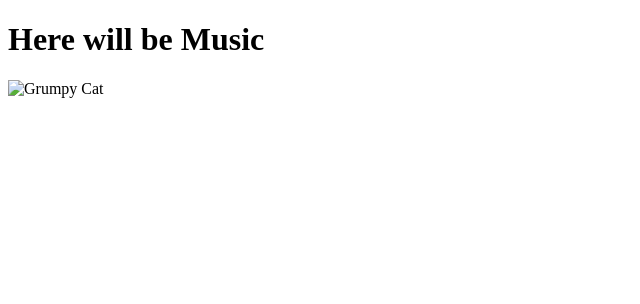
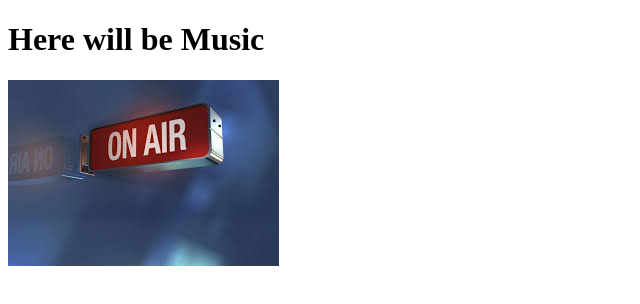
Before and after one commit to ievgenbugai/firstproj, a plain HTML site: page index.html in a window 1280 px wide. Shown: the whole page, without its empty margins (0-640 px from the left). Drawn offline with Linux system fonts and the light colour scheme.

Commit message:
Update index.html

```diff
--- a/index.html
+++ b/index.html
@@ -5,6 +5,6 @@
   </head>
   <body>
     <h1>Here will be Music</h1>
-    <img scr="grumpy.jpg" alt="Grumpy Cat">
+    <img src="grumpy.jpg" alt="Grumpy Cat">
   </body>
 </html>
```
